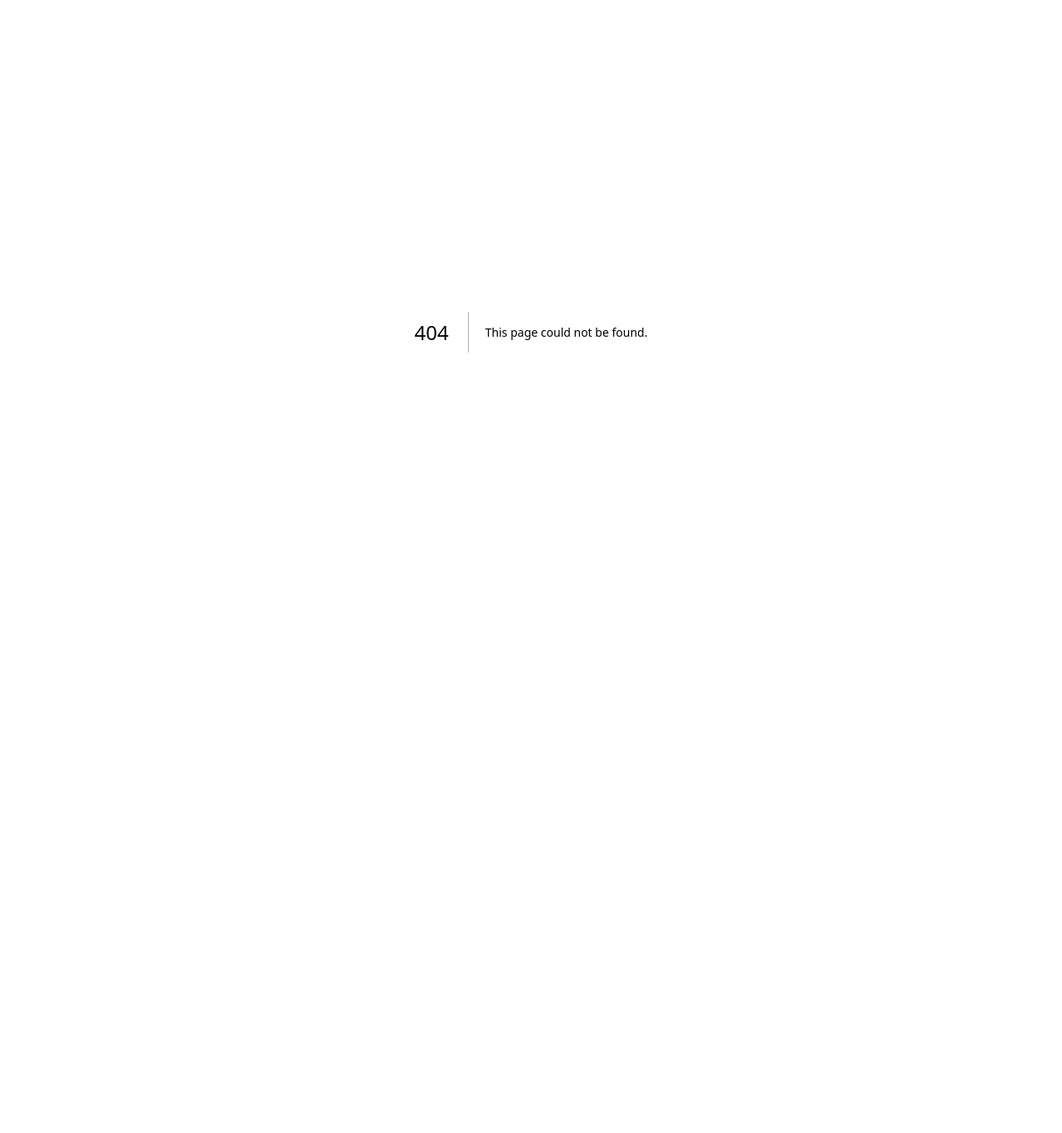
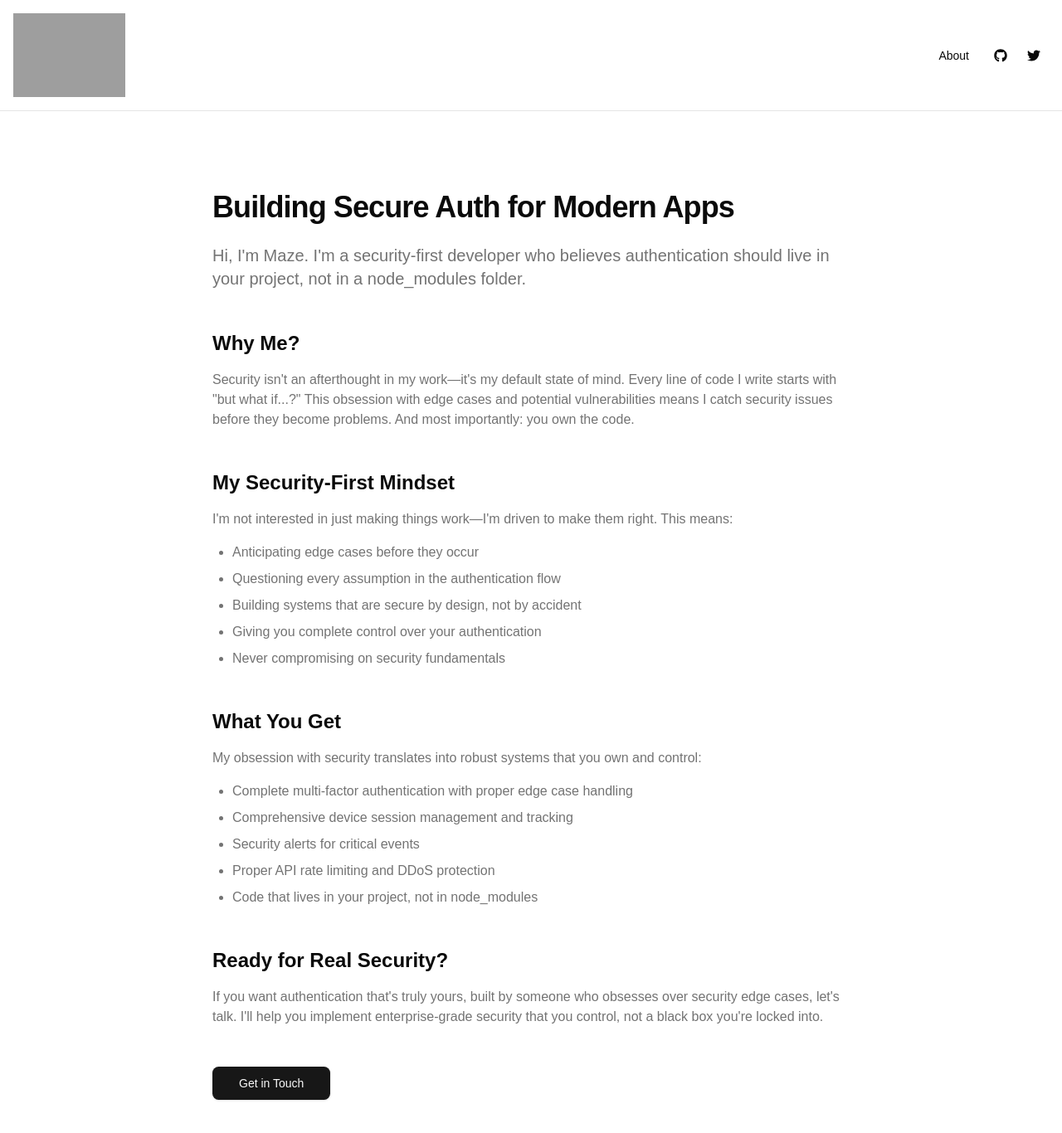
Before and after one commit to mazeincoding/mazeway-www, a Next.js app: page /about in a window 1280 px wide. Before the commit this address had no page. Shown: the top 1366 px of the page at 83% size. Before the commit the page ends 800 px from the top, so only its background shows below. Built offline with nearby package versions, Linux system fonts and the light colour scheme; grey boxes are pictures that could not be loaded.

Commit message:
feat: new about page

```diff
--- /dev/null
+++ b/src/app/about/page.tsx
@@ -0,0 +1,93 @@
+import Link from "next/link";
+import { Header } from "@/components/header";
+import { Button } from "@/components/ui/button";
+
+export default function AboutPage() {
+  return (
+    <div className="flex flex-col min-h-screen">
+      <Header />
+      <main className="flex-grow flex flex-col gap-12 px-4 py-24 md:px-8">
+        <div className="w-full max-w-3xl mx-auto">
+          <h1 className="text-4xl font-bold tracking-tight mb-6">
+            Building Secure Auth for Modern Apps
+          </h1>
+          <div className="prose prose-lg dark:prose-invert">
+            <p className="text-xl text-muted-foreground mb-12">
+              Hi, I'm Maze. I'm a security-first developer who believes
+              authentication should live in your project, not in a node_modules
+              folder.
+            </p>
+
+            <section className="mb-12">
+              <h2 className="text-2xl font-semibold mb-4">Why Me?</h2>
+              <p className="text-muted-foreground">
+                Security isn't an afterthought in my work—it's my default state
+                of mind. Every line of code I write starts with "but what
+                if...?" This obsession with edge cases and potential
+                vulnerabilities means I catch security issues before they become
+                problems. And most importantly: you own the code.
+              </p>
+            </section>
+
+            <section className="mb-12">
+              <h2 className="text-2xl font-semibold mb-4">
+                My Security-First Mindset
+              </h2>
+              <p className="text-muted-foreground mb-4">
+                I'm not interested in just making things work—I'm driven to make
+                them right. This means:
+              </p>
+              <ul className="list-disc pl-6 space-y-2 text-muted-foreground">
+                <li>Anticipating edge cases before they occur</li>
+                <li>Questioning every assumption in the authentication flow</li>
+                <li>
+                  Building systems that are secure by design, not by accident
+                </li>
+                <li>Giving you complete control over your authentication</li>
+                <li>Never compromising on security fundamentals</li>
+              </ul>
+            </section>
+
+            <section className="mb-12">
+              <h2 className="text-2xl font-semibold mb-4">What You Get</h2>
+              <p className="text-muted-foreground mb-4">
+                My obsession with security translates into robust systems that
+                you own and control:
+              </p>
+              <ul className="list-disc pl-6 space-y-2 text-muted-foreground">
+                <li>
+                  Complete multi-factor authentication with proper edge case
+                  handling
+                </li>
+                <li>Comprehensive device session management and tracking</li>
+                <li>Security alerts for critical events</li>
+                <li>Proper API rate limiting and DDoS protection</li>
+                <li>Code that lives in your project, not in node_modules</li>
+              </ul>
+            </section>
+
+            <section className="mb-12">
+              <h2 className="text-2xl font-semibold mb-4">
+                Ready for Real Security?
+              </h2>
+              <p className="text-muted-foreground">
+                If you want authentication that's truly yours, built by someone
+                who obsesses over security edge cases, let's talk. I'll help you
+                implement enterprise-grade security that you control, not a
+                black box you're locked into.
+              </p>
+            </section>
+
+            <div className="mt-12">
+              <Link href="/contact">
+                <Button size="lg" className="font-medium">
+                  Get in Touch
+                </Button>
+              </Link>
+            </div>
+          </div>
+        </div>
+      </main>
+    </div>
+  );
+}
--- a/src/components/header.tsx
+++ b/src/components/header.tsx
@@ -22,6 +22,9 @@ export function Header() {
       </div>
       <div className="flex items-center gap-4">
         <div className="flex items-center gap-1">
+          <Link href="/about">
+            <Button variant="ghost">About</Button>
+          </Link>
           <Link href="https://github.com/mazeincoding/mazeway" target="_blank">
             <Button variant="ghost" size="icon">
               <FaGithub className="h-5 w-5" />
```
